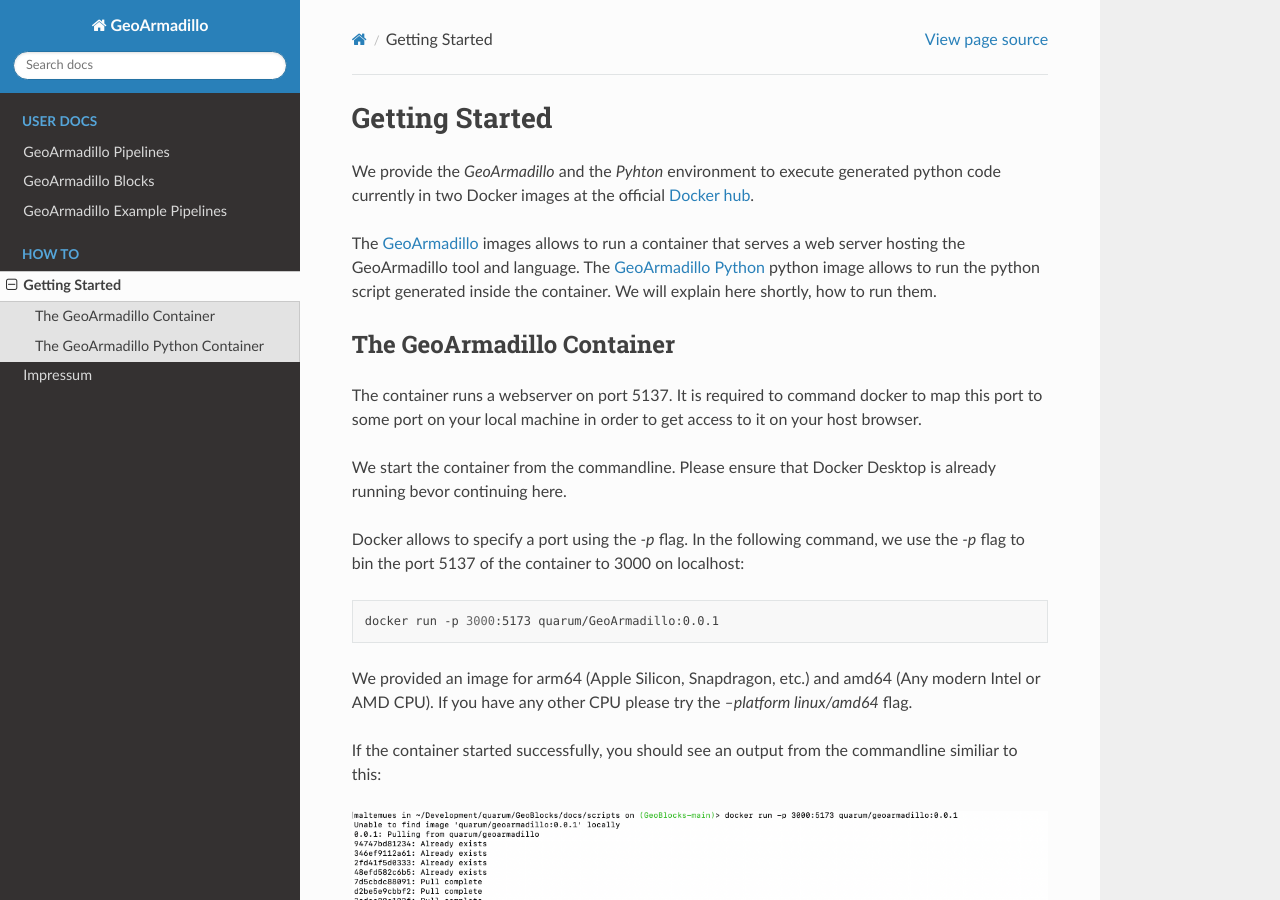
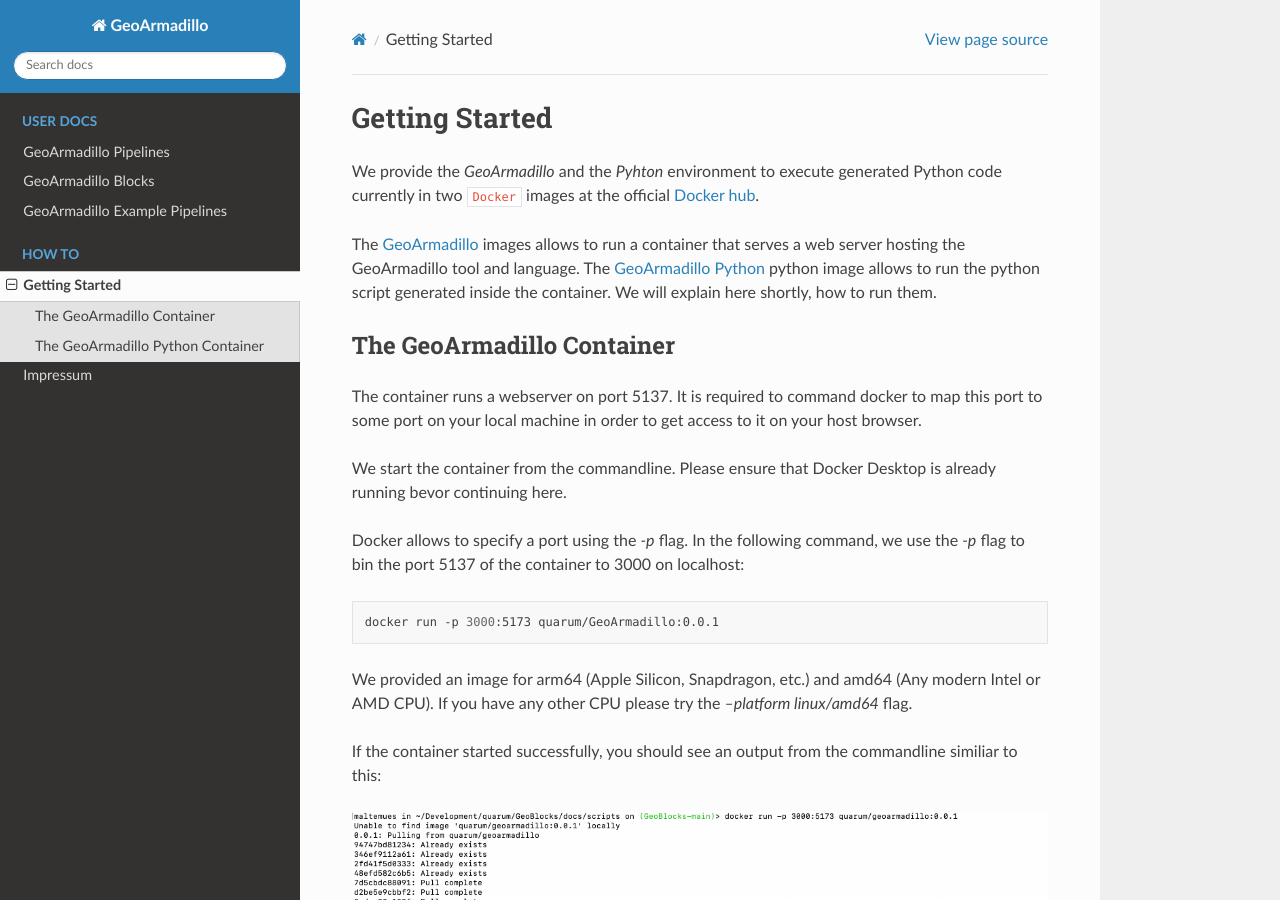
Before and after one commit to geo-quarum/geo-quarum.github.io, a Sphinx documentation site: the page built from docs/source/dev/getting_started.rst, in a window 1280 px wide and 900 px high. Built offline with Sphinx 7.4.7 and the Read the Docs theme 3.1.0, drawn with Linux system fonts in a browser that asks for light colours.

```diff
--- a/docs/source/dev/getting_started.rst
+++ b/docs/source/dev/getting_started.rst
@@ -1,8 +1,8 @@
 Getting Started
 ===============
 
-We provide the *GeoArmadillo* and the *Pyhton* environment to execute generated python code
-currently in two Docker images at the official `Docker hub <https://hub.docker.com/u/quarum>`_.
+We provide the *GeoArmadillo* and the *Pyhton* environment to execute generated Python code
+currently in two ``Docker`` images at the official `Docker hub <https://hub.docker.com/u/quarum>`_.
 
 The `GeoArmadillo <https://hub.docker.com/r/quarum/GeoArmadillo>`_ images allows to run a container that serves a web server hosting the GeoArmadillo tool and language. The `GeoArmadillo Python <https://hub.docker.com/r/quarum/GeoArmadillo_python>`_ python image allows to run the python script generated inside the container. We will explain here shortly, how to run them.
 
```
